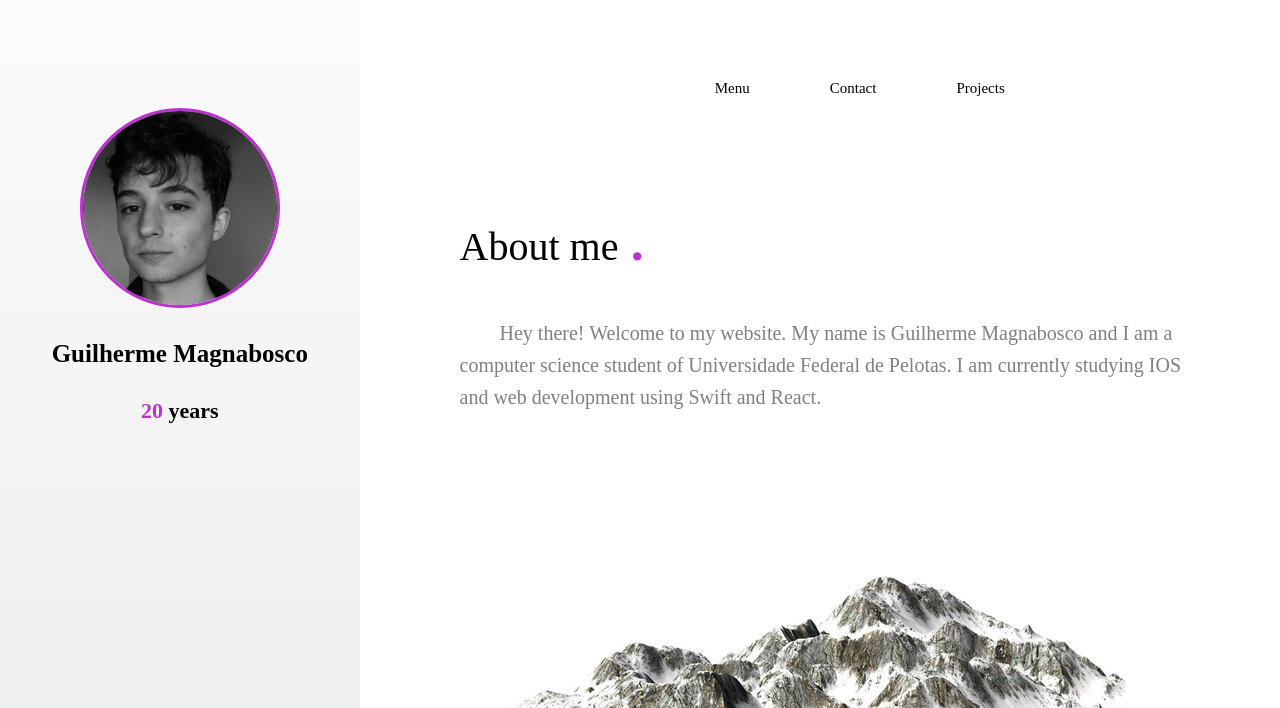
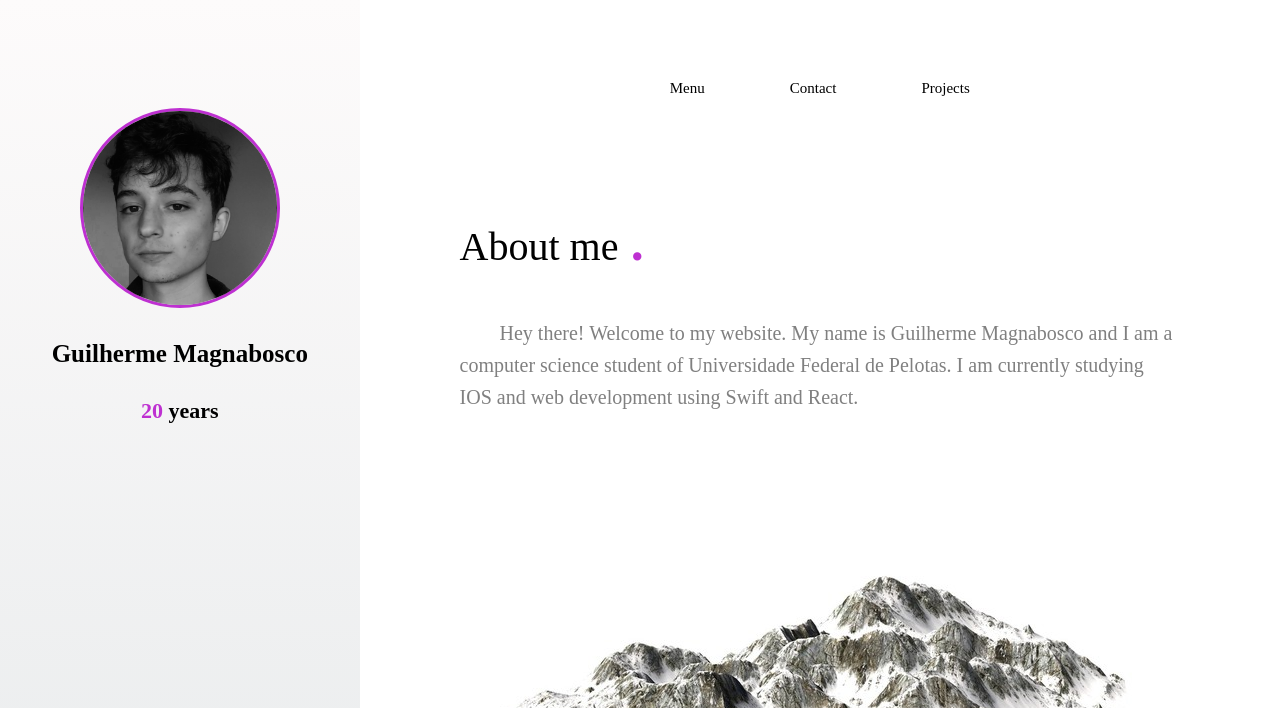
Before and after one commit to GuiWM/Portfolio, a plain HTML site: page index.html in a window 1280 px wide. Shown: the top 708 px of the page. Drawn offline with Linux system fonts and the light colour scheme; a web font is replaced by a local one.

Commit message:
Fixing menu

```diff
--- a/css/style.css
+++ b/css/style.css
@@ -48,9 +48,10 @@ html, body {
 
 .info {
     margin-top: 100px;
-    margin-right: 80px;
     margin-left: 100px;
+    margin-right: 100px;
 }
+
 
 .info p {
     font-size: 40px;
@@ -78,15 +79,17 @@ html, body {
 
 ul {
     display: flex;
+    margin: 0 auto;
     flex-direction: row;
-    justify-content: center;
+    justify-content: space-between;
     margin-top: 80px;
     list-style-type: none;
+    max-width: 300px;
 }
 
 
 li {
-   margin-left: 80px;
+   /*margin-right: 80px;*/
    font-size: 15px;
 }
 
@@ -117,7 +120,7 @@ li {
 }
 
 .photo:hover {
-    transform: scale(1.2);
+    transform: scale(1.1);
     cursor: pointer;
 }
 
@@ -319,6 +322,10 @@ h1.age {
         margin-right: 20px;*/
     }
 
+    /*.info-projects {
+        margin-top: -130px;
+    }*/
+
     .info p {
         font-size: 20px;
         text-align: center;
```
Also changed, not shown: projects.html (+1 -1 lines).
